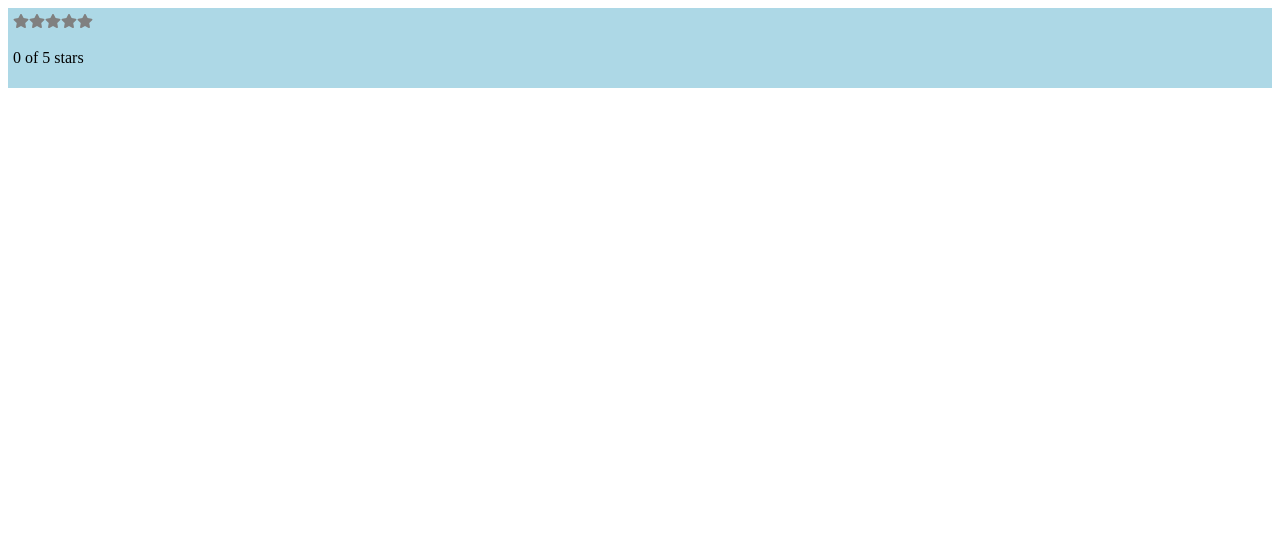
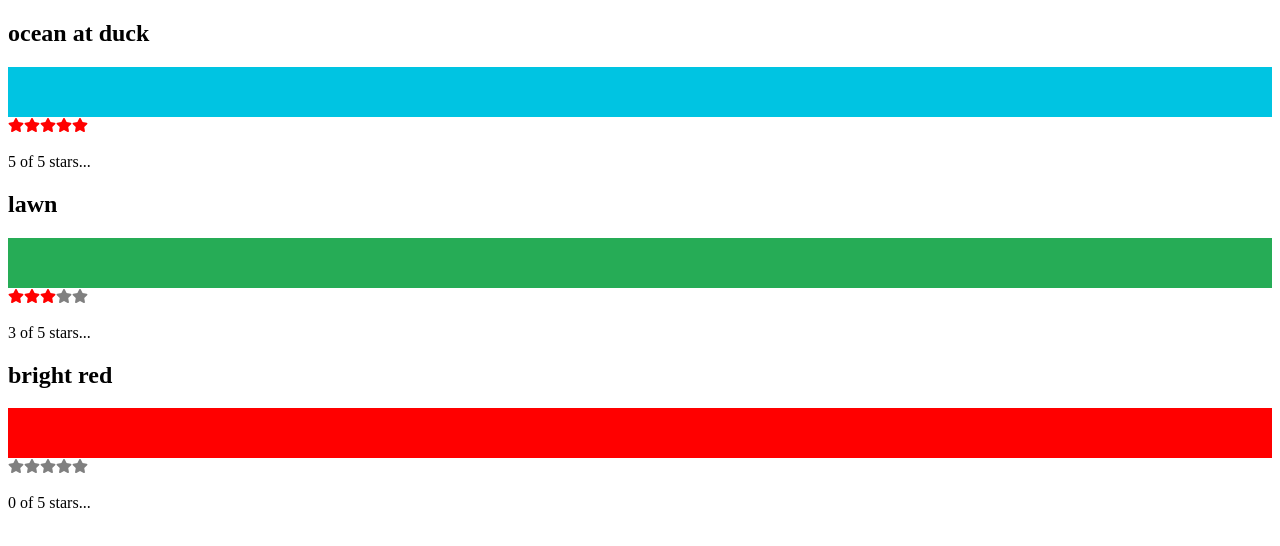
Before and after one commit to sh0g02/react, a React app: page / in a window 1280 px wide. Shown: the top 546 px of the page. Built offline with nearby package versions, Linux system fonts and the light colour scheme; the HTML template or start-up script is replaced by a standard one.

Commit message:
6.2.1 ステート値をコンポーネントツリーの上から下へ伝える

```diff
--- a/src/App.js
+++ b/src/App.js
@@ -1,7 +1,8 @@
-import StarRating from "./StarRating";
+import React, {useState} from "react";
+import colorData from "./color-data.json";
+import ColorList from "./ColorList";
 
 export default function App() {
-  return (
-    <StarRating style={{ backgroundColor: "lightblue" }} onDoubleClick={e => alert('doubleClick!!!')} />
-  );
+  const [colors] = useState(colorData);
+  return <ColorList colors={colors}/>;
 }
--- /dev/null
+++ b/src/Color.js
@@ -0,0 +1,12 @@
+import React from "react";
+import StarRating from "./StarRating";
+
+export default function Color({title, color, rating}) {
+  return (
+    <section>
+      <h1>{title}</h1>
+      <div style={{height: 50, backgroundColor: color}}/>
+      <StarRating selectedStars={rating}/>
+    </section>
+  );
+}
--- /dev/null
+++ b/src/ColorList.js
@@ -0,0 +1,13 @@
+import React from "react";
+import Color from "./Color"
+
+export default function ColorList({colors = []}) {
+  if (!colors.length) return <div>No Color Listed.</div>
+  return (
+    <div>
+      {
+        colors.map(color => <Color key={color.id} {...color}/>)
+      }
+    </div>
+  );
+}
--- a/src/StarRating.js
+++ b/src/StarRating.js
@@ -29,27 +29,43 @@ const Star = ({ selected = false, onSelect = f => f }) => (
 //   );
 // }
 
-export default function StarRating({ style = {}, totalStars = 5, ...props }) {
-  // ステートの初期値を受け取って、配列を返す関数
-  // UseStateの返す関数には、1つ目は、ステート値, 2つ目はsetter関数
-  // Returns a stateful value, and a function to update it.
-  // hookは更新が起こると、hookされたコンポーネントを自動で再描画する
-  const [selectedStars, setSelectedStars] = useState(0);
+// export default function StarRating({ style = {}, totalStars = 5, ...props }) {
+//   // ステートの初期値を受け取って、配列を返す関数
+//   // UseStateの返す関数には、1つ目は、ステート値, 2つ目はsetter関数
+//   // Returns a stateful value, and a function to update it.
+//   // hookは更新が起こると、hookされたコンポーネントを自動で再描画する
+//   const [selectedStars, setSelectedStars] = useState(0);
+//
+//   // [...Array(totalStars)]undefined配列作成
+//   // return [...Array(totalStars)].map((_, i) => <Star key={i} selected={selectedStars > i}/>)
+//   return (
+//     <div style={{padding: "5px", ...style}} {...props}>
+//       {[...Array(totalStars)].map((n, i) => (
+//         <Star
+//           key={i}
+//           selected={selectedStars > i}
+//           onSelect={() => setSelectedStars(i + 1)}
+//         />
+//       ))}
+//       <p>
+//         {selectedStars} of {totalStars} stars
+//       </p>
+//     </div>
+//   );
+// }
 
-  // [...Array(totalStars)]undefined配列作成
-  // return [...Array(totalStars)].map((_, i) => <Star key={i} selected={selectedStars > i}/>)
+export default function StarRating({totalStars = 5, selectedStars = 0}) {
   return (
-    <div style={{padding: "5px", ...style}} {...props}>
+    <>
       {[...Array(totalStars)].map((n, i) => (
         <Star
           key={i}
           selected={selectedStars > i}
-          onSelect={() => setSelectedStars(i + 1)}
         />
       ))}
       <p>
-        {selectedStars} of {totalStars} stars
+        {selectedStars} of {totalStars} stars...
       </p>
-    </div>
+    </>
   );
 }
--- /dev/null
+++ b/src/color-data.json
@@ -0,0 +1,20 @@
+[
+  {
+    "id": "fjjfkdjfdf;kjkd",
+    "title": "ocean at duck",
+    "color": "#00c4e2",
+    "rating": 5
+  },
+  {
+    "id": "hjhhf8h4h9034ui",
+    "title": "lawn",
+    "color": "#26ac56",
+    "rating": 3
+  },
+  {
+    "id": "hfg98h8gdsgfksdjfkd",
+    "title": "bright red",
+    "color": "#ff0000",
+    "rating": 0
+  }
+]
--- a/src/index.js
+++ b/src/index.js
@@ -1,11 +1,8 @@
 import React from "react";
 import {render} from "react-dom";
-import StarRating from "./StarRating";
+import App from "./App"
 
 render(
-  <StarRating
-    style={{ backgroundColor: "lightblue" }}
-    onDoubleClick={e => alert('doubleClick!!!')}
-  />,
+  <App/>,
   document.getElementById('root')
 );
```
